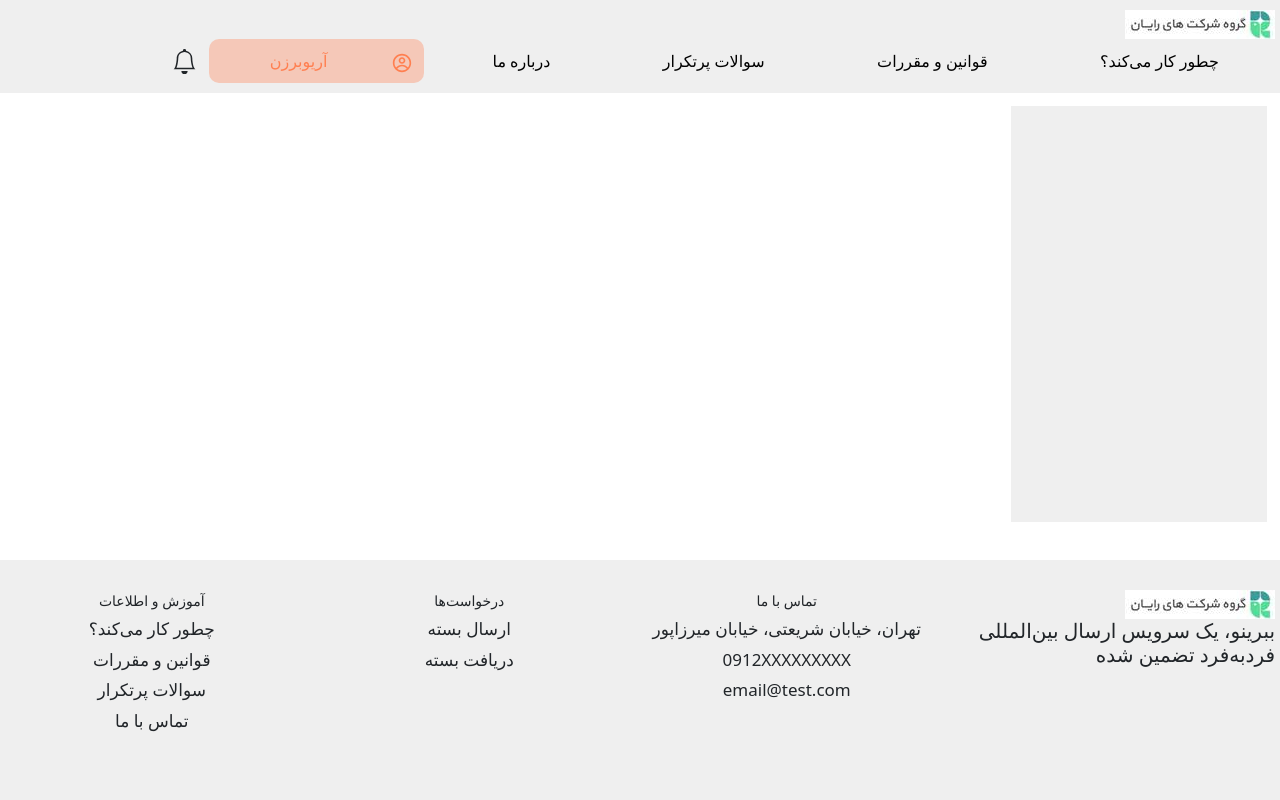
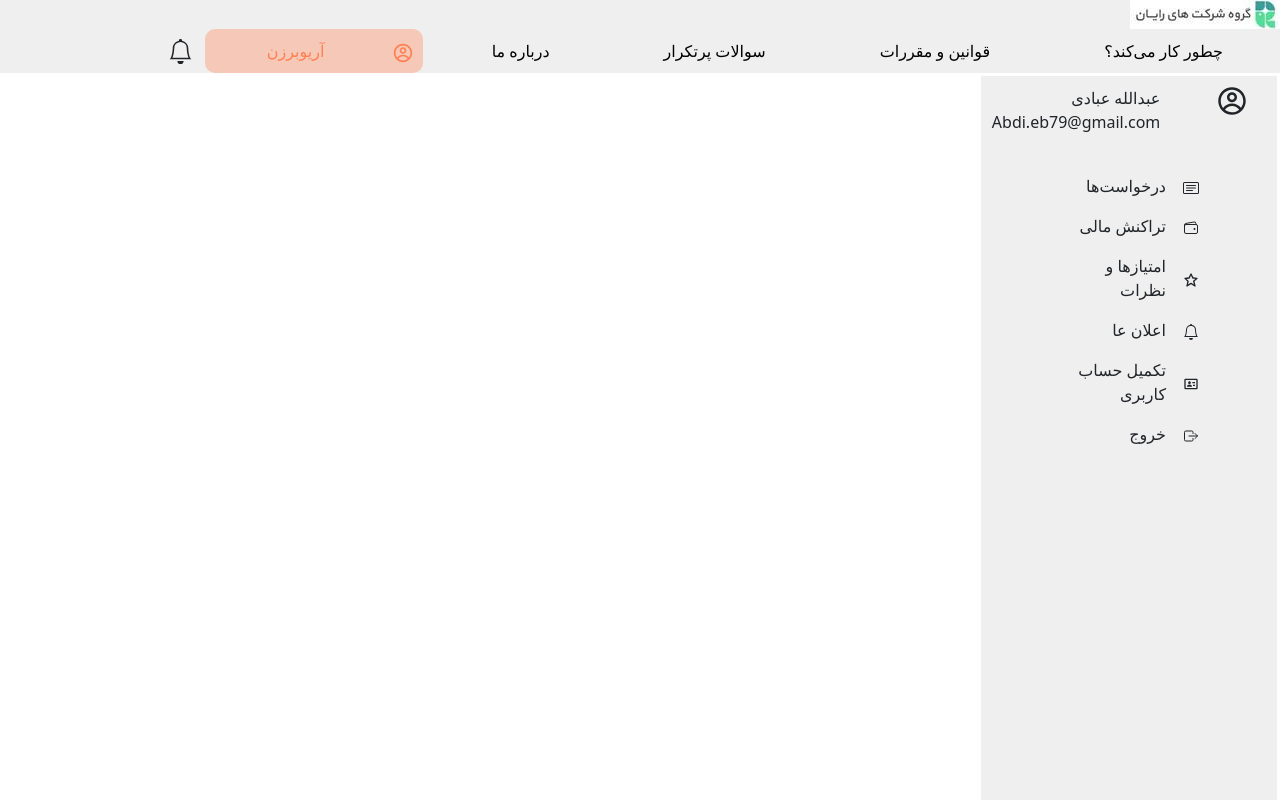
Before and after one commit to abed-eb/React_Profile_Page, a React (Create React App) app in the folder sample-profile/: page / in a window 1280 px wide. Shown: the top 800 px of the page. Built offline with nearby package versions, Linux system fonts and the light colour scheme.

Commit message:
Worked on dashboard

```diff
--- a/sample-profile/src/App.js
+++ b/sample-profile/src/App.js
@@ -1,4 +1,5 @@
 import "./App.css";
+import "bootstrap/dist/css/bootstrap.min.css";
 import Dashboard from "./Components/Dashboard/Dashboard";
 import Footer from "./Components/Footer/Footer";
 import NavBar from "./Components/NavBar/NavBar";
@@ -7,7 +8,13 @@ function App() {
   return (
     <div>
       <NavBar />
-      <Dashboard />
+      <div className="row">
+        <div className="col-xl-3 col-lg-3 col-md-3 col-sm-3 col-3">
+          <Dashboard />
+        </div>
+        <div className="col-xl-9 col-lg-9 col-md-9 col-sm-9 col-9 w-100"></div>
+      </div>
+
       <Footer />
     </div>
   );
--- a/sample-profile/src/Components/Dashboard/Dashboard.css
+++ b/sample-profile/src/Components/Dashboard/Dashboard.css
@@ -2,12 +2,24 @@
   margin-top: 1%;
   margin-left: 1%;
   margin-right: 1%;
-  /* margin-bottom: 1%; */
-  position: fixed;
+  margin-bottom: 1%;
   padding: 10px 30px;
-  height: 52%;
+  min-height: 100vh;
   font-size: 16px;
   right: 0;
-  min-width: 20%;
+  max-width: inherit;
   background: #efefef;
 }
+
+.avatar {
+  border-radius: 50%;
+}
+
+.options {
+  padding: 2rem;
+  min-width: 100%;
+  min-height: 100vh;
+}
+li {
+  padding: 0.5rem;
+}
--- a/sample-profile/src/Components/Dashboard/Dashboard.jsx
+++ b/sample-profile/src/Components/Dashboard/Dashboard.jsx
@@ -1,11 +1,48 @@
 import "./Dashboard.css";
-
+import { CgProfile } from "react-icons/cg";
+import { useState } from "react";
+import { BsCardText } from "react-icons/bs";
+import { IoWalletOutline } from "react-icons/io5";
+import { BiStar } from "react-icons/bi";
+import { BsBell } from "react-icons/bs";
+import { BiIdCard } from "react-icons/bi";
+import { IoExitOutline } from "react-icons/io5";
 const Dashboard = () => {
+  const [name, setName] = useState("عبدالله عبادی");
+  const [email, setEmail] = useState("Abdi.eb79@gmail.com");
+  const [dashboardItems, setDashboardItems] = useState([
+    { id: 1, title: "درخواست‌ها", src: <BsCardText /> },
+    { id: 2, title: "تراکنش مالی", src: <IoWalletOutline /> },
+    { id: 3, title: "امتیاز‌ها و نظرات", src: <BiStar /> },
+    { id: 4, title: "اعلان عا", src: <BsBell /> },
+    { id: 4, title: "تکمیل حساب کاربری", src: <BiIdCard /> },
+    { id: 4, title: "خروج", src: <IoExitOutline /> },
+  ]);
   return (
     <div className="dashboard">
       <div className="personal-info row">
-        <div className=""></div>
+        <div className="avatar col-xl-4">
+          <CgProfile size={30} />
+        </div>
+        <div className="info col-xl-8">
+          <div>{name}</div>
+          <div>{email}</div>
+        </div>
       </div>
+      <ul className="options">
+        {dashboardItems.map((item) => {
+          return (
+            <div
+              className="row d-flex justify-content-center align-items-center"
+              key={item.id}
+            >
+              <div className="icon col-2 align-items-center ">{item.src}</div>
+
+              <li className="col-8">{item.title}</li>
+            </div>
+          );
+        })}
+      </ul>
     </div>
   );
 };
--- a/sample-profile/src/Components/Footer/Footer.css
+++ b/sample-profile/src/Components/Footer/Footer.css
@@ -1,10 +1,11 @@
 .footer {
-  position: fixed;
-  padding: 30px 5px;
-  min-height: 30%;
+  bottom: 0;
+  position: relative;
+  overflow-x: hidden;
+  margin: 0 !important;
+  /* min-height: -webkit-fill-available; */
   font-size: 16px;
-  bottom: 0;
-  width: -webkit-fill-available;
+  min-width: 100%;
   background: #efefef;
 }
 
--- a/sample-profile/src/Components/NavBar/NavBar.css
+++ b/sample-profile/src/Components/NavBar/NavBar.css
@@ -1,9 +1,10 @@
 .navBar {
   overflow-x: hidden;
-  margin: 0 !important;
+  /* margin: 0 !important; */
   background-color: #efefef;
-  padding: 10px 5px;
-  min-height: 15%;
+  width: 100%;
+  /* padding: 10px 5px; */
+  min-height: -webkit-fill-available;
   font-size: 16px;
 }
 .items {
@@ -23,7 +24,7 @@
 .name {
   color: coral;
   padding: 10px;
-  width: 50%;
+  max-width: 50%;
   height: auto;
   border-radius: 10px;
   background-color: rgb(245, 200, 184);
```
